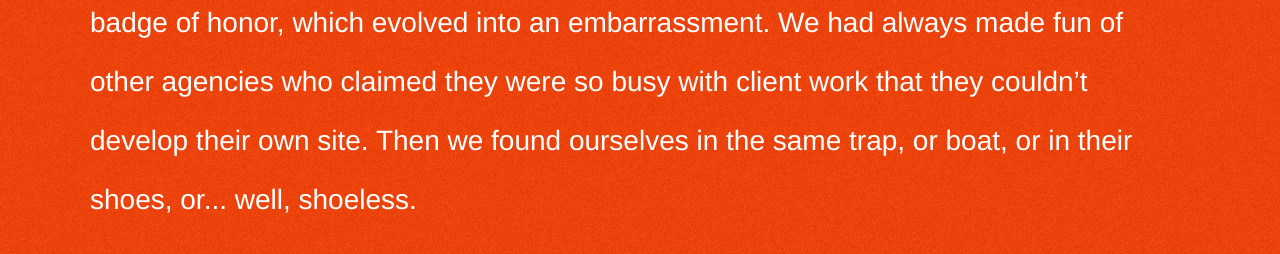
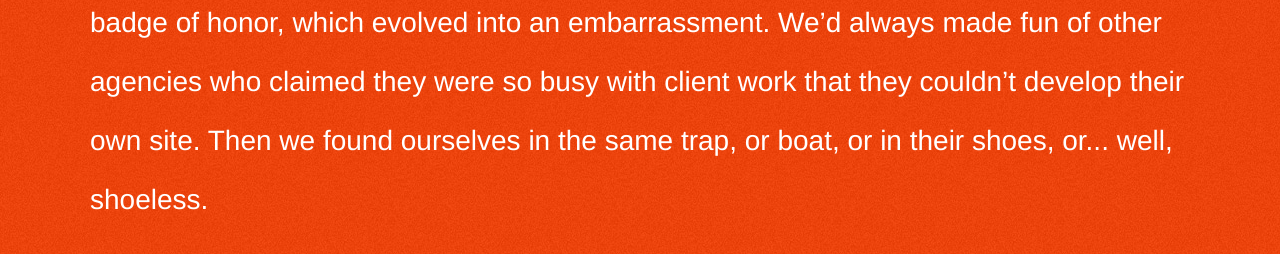
Before and after one commit to spokehq/spokehq.github.io, a plain HTML site: page index.html in a window 1280 px wide. Shown: the part 515-769 px from the top of the page. Drawn offline with Linux system fonts and the light colour scheme.

Commit message:
We had to We’d

```diff
--- a/index.html
+++ b/index.html
@@ -14,7 +14,7 @@
 
 <div class="wrapper" id="page-wrap">
 	<div id="main">
-		<p id="cobbler">The cobbler&rsquo;s children have no shoes.&nbsp;</p><p id="line-one">It started as a joke, which became a badge of honor, which evolved into an embarrassment. <!-- We&rsquo;d -->We had always made fun of other agencies who claimed they were so busy with client work that they couldn&rsquo;t develop their own site. Then we found ourselves in the same trap, or boat, or in their shoes, or... well, shoeless.</p>
+		<p id="cobbler">The cobbler&rsquo;s children have no shoes.&nbsp;</p><p id="line-one">It started as a joke, which became a badge of honor, which evolved into an embarrassment. We&rsquo;d always made fun of other agencies who claimed they were so busy with client work that they couldn&rsquo;t develop their own site. Then we found ourselves in the same trap, or boat, or in their shoes, or... well, shoeless.</p>
 		<p id="line-two">Truth is we <em>have</em> been busy. Really busy. Busy building things like <a href="http://hdsmith.com" target="_blank">this,</a> <a href="http://www.triplefin.com/" target="_blank">this</a> and <a href="http://marketplacelive.com/" target="_blank">this,</a> and cultivating sister businesses &amp; communities like <a href="http://www.seedcoworking.com/" target="_blank">this</a> and <a href="http://www.startuptoledo.com/" target="_blank">this.</a> We&rsquo;re having a blast, and hope you&rsquo;ll cut us some slack.</p>
 		<p>We <em>do</em> have a fancy <a href="present_brand/spoke_master_deck_sm.pdf" target="_blank">presentation</a> and <a href="present_brand/spoke_logo.collection.pdf" target="_blank">brand book.</a> If you&rsquo;d like to see them &mdash; and discuss how we&rsquo;re prepared to sacrifice our own brand to build yours &mdash; contact us. We offer several ways to connect in the footer below.</p>
 		<p>Thank you for visiting. We&rsquo;re glad you came. All things considered.</p>
```
